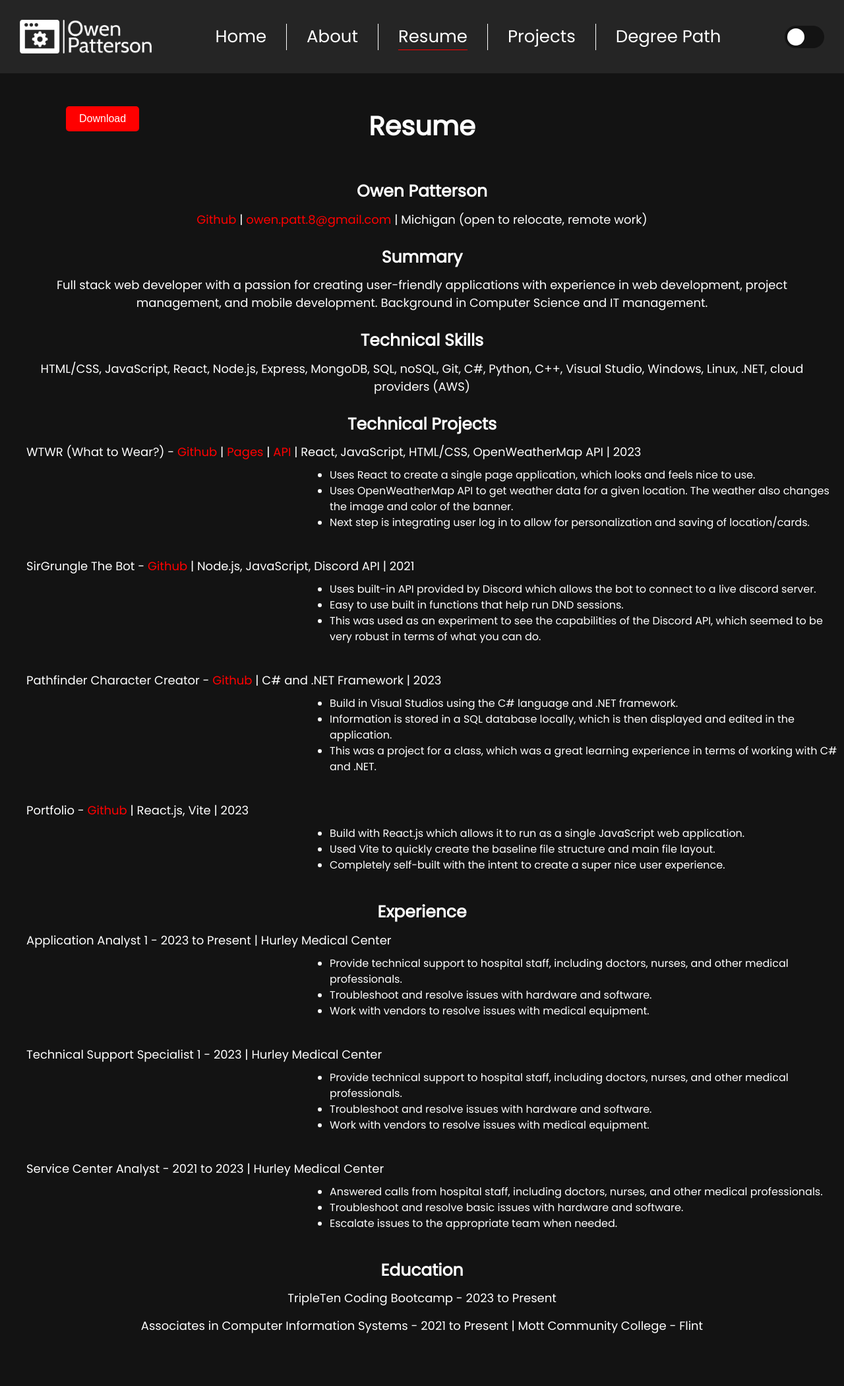
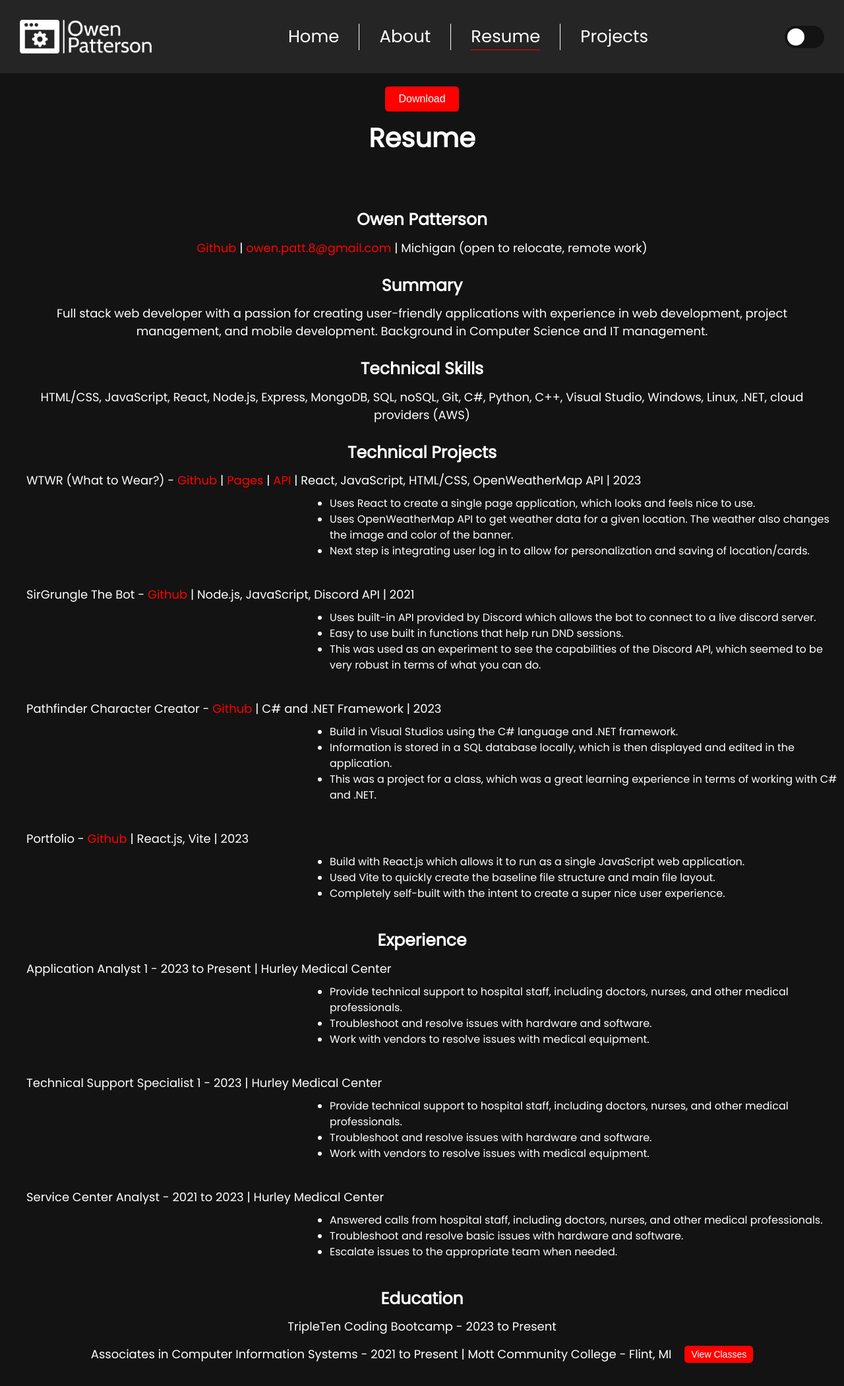
Before and after one commit to owenPatt/Portfolio, a React (Vite) app: page /resume in a window 1280 px wide. Shown: the whole page at 66% size. Built offline with nearby package versions, Linux system fonts and the light colour scheme; no server answers.

Commit message:
Setup PHP and MySQL with resume

```diff
--- a/src/App.jsx
+++ b/src/App.jsx
@@ -3,7 +3,6 @@ import Home from "./components/Home/Home";
 import About from "./components/About/About";
 import Resume from "./components/Resume/Resume";
 import Projects from "./components/Projects/Projects";
-import DegreePath from "./components/DegreePath/DegreePath";
 import Nav from "./components/Nav/Nav";
 import { Routes, Route } from "react-router-dom";
 
@@ -16,7 +15,6 @@ function App() {
         <Route path="/about" element={<About />}></Route>
         <Route path="/resume" element={<Resume />}></Route>
         <Route path="/projects" element={<Projects />}></Route>
-        <Route path="/degree-path" element={<DegreePath />}></Route>
       </Routes>
     </div>
   );
--- a/src/components/DegreePath/DegreePath.jsx
+++ /dev/null
@@ -1,12 +0,0 @@
-import "./DegreePath.css";
-
-const DegreePath = () => {
-  return (
-    <div>
-      <h1>Degree Path Component</h1>
-      {/* Add your degree path content here */}
-    </div>
-  );
-};
-
-export default DegreePath;
--- /dev/null
+++ b/src/components/ExpandingSideBar/ExpandingSideBar.css
@@ -0,0 +1,15 @@
+.sidebar {
+  width: 0px;
+  height: 100vh;
+  background-color: rgb(37, 37, 37);
+  transition: width 0.3s ease;
+  position: absolute;
+  z-index: 1;
+  right: 0;
+  bottom: 0;
+  overflow: hidden;
+}
+
+.expanded {
+  width: 500px;
+}
--- /dev/null
+++ b/src/components/ExpandingSideBar/ExpandingSideBar.jsx
@@ -0,0 +1,48 @@
+import { useState, useEffect } from "react";
+import PropTypes from "prop-types";
+import "./ExpandingSideBar.css";
+
+const ExpandingSideBar = ({ isExpanded }) => {
+  const [data, setData] = useState([]);
+
+  useEffect(() => {
+    fetch("http://localhost/classes.php")
+      .then((response) => response.json())
+      .then((data) => {
+        setData(data);
+        console.log(data);
+      })
+      .catch((error) => console.error(error));
+  }, []);
+
+  return (
+    <div className={`sidebar ${isExpanded ? "expanded" : ""}`}>
+      <div className="sidebar__content">
+        <table>
+          <thead>
+            <tr>
+              <th>Code</th>
+              <th>Name</th>
+              <th>Completed</th>
+            </tr>
+          </thead>
+          <tbody>
+            {data.map((item) => (
+              <tr key={item.ID}>
+                <td>{item.classcode}</td>
+                <td>{item.classname}</td>
+                <td>{item.completed === 1 ? "True" : "False"}</td>
+              </tr>
+            ))}
+          </tbody>
+        </table>
+      </div>
+    </div>
+  );
+};
+
+ExpandingSideBar.propTypes = {
+  isExpanded: PropTypes.bool.isRequired,
+};
+
+export default ExpandingSideBar;
--- a/src/components/Nav/Nav.jsx
+++ b/src/components/Nav/Nav.jsx
@@ -39,14 +39,6 @@ const Nav = () => {
           }>
           Projects
         </NavLink>
-        <div className="nav__line"></div>
-        <NavLink
-          to="/degree-path"
-          className={({ isActive }) =>
-            isActive ? "nav__link nav__link_active" : "nav__link"
-          }>
-          Degree Path
-        </NavLink>
       </div>
       <DarkModeSwitch></DarkModeSwitch>
     </nav>
--- a/src/components/Resume/Resume.css
+++ b/src/components/Resume/Resume.css
@@ -1,22 +1,32 @@
 .resume {
-  padding: 50px 0;
+  padding: 20px 0;
   position: relative;
 }
 
-.resume__download-button {
-  position: absolute;
-  top: 50px;
-  left: 100px;
+.resume__header {
+  display: flex;
+  flex-direction: column;
+  align-items: center;
+  gap: 10px;
+}
+
+.resume__button {
   background-color: #ff0000;
   color: white;
   padding: 10px 20px;
   border-radius: 5px;
   font-size: 16px;
   cursor: pointer;
+  width: fit-content;
 }
 
-.resume__download-button:hover {
+.resume__button:hover {
   background-color: #8a0000;
+}
+
+.resume__button_small {
+  font-size: 14px;
+  padding: 5px 10px;
 }
 
 .resume__title {
@@ -38,6 +48,10 @@
 .resume__education-outline {
   text-align: center;
   margin: 0 0 15px 0;
+  display: flex;
+  justify-content: center;
+  gap: 20px;
+  align-items: center;
 }
 
 .resume__subtitle {
@@ -51,6 +65,10 @@
   text-align: center;
   max-width: 1200px;
   margin: auto;
+}
+
+.resume__text_no-margin {
+  margin: 0;
 }
 
 .resume__text_left {
--- a/src/components/Resume/Resume.jsx
+++ b/src/components/Resume/Resume.jsx
@@ -1,15 +1,37 @@
+import { useState } from "react";
 import "./Resume.css";
 import downloadPDF from "../../utils/download/download";
+import ExpandingSideBar from "../ExpandingSideBar/ExpandingSideBar";
 
 const Resume = () => {
+  const [isExpanded, setIsExpanded] = useState(false);
+
+  const hideSidebar = (e) => {
+    if (
+      e.target.className !== "resume__button resume__button_small" &&
+      e.target.className !== "sidebar expanded"
+    ) {
+      setIsExpanded(false);
+      document.removeEventListener("click", hideSidebar);
+    }
+  };
+
+  const showSidebar = () => {
+    document.addEventListener("click", hideSidebar);
+    setIsExpanded(true);
+  };
+
   const email = "owen.patt.8@gmail.com";
   return (
     <div className="resume">
-      <button className="resume__download-button" onClick={downloadPDF}>
-        Download
-      </button>
-      <h2 className="resume__title">Resume</h2>
-      {/* Add your resume content here */}
+      <div className="resume__header">
+        <button
+          className="resume__button resume__button_download-button"
+          onClick={downloadPDF}>
+          Download
+        </button>
+        <h2 className="resume__title">Resume</h2>
+      </div>
       <section className="resume__section">
         <h3 className="resume__subtitle">Owen Patterson</h3>
         <p className="resume__text">
@@ -214,12 +236,18 @@ const Resume = () => {
           </p>
         </div>
         <div className="resume__education-outline">
-          <p className="resume__text">
+          <p className="resume__text resume__text_no-margin">
             Associates in Computer Information Systems - 2021 to Present | Mott
-            Community College - Flint
+            Community College - Flint, MI
           </p>
+          <button
+            className="resume__button resume__button_small"
+            onClick={showSidebar}>
+            View Classes
+          </button>
         </div>
       </section>
+      <ExpandingSideBar isExpanded={isExpanded}></ExpandingSideBar>
     </div>
   );
 };
```
Also changed, not shown: src/components/DegreePath/DegreePath.css (deleted).
